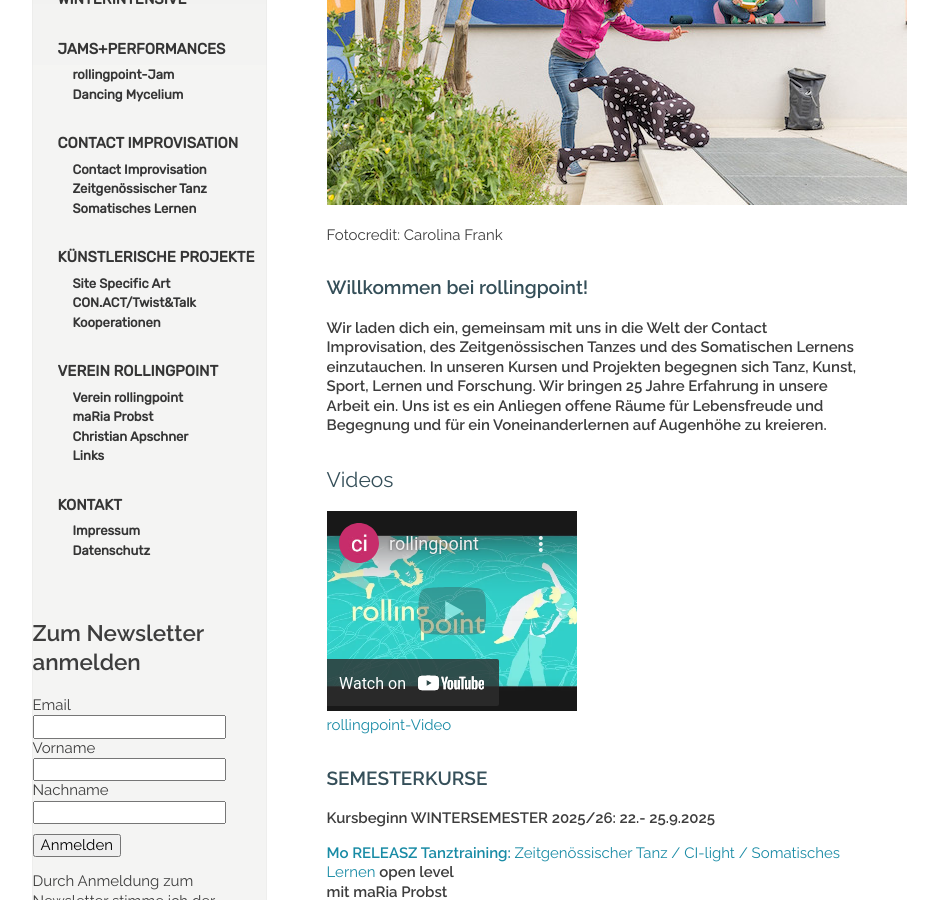
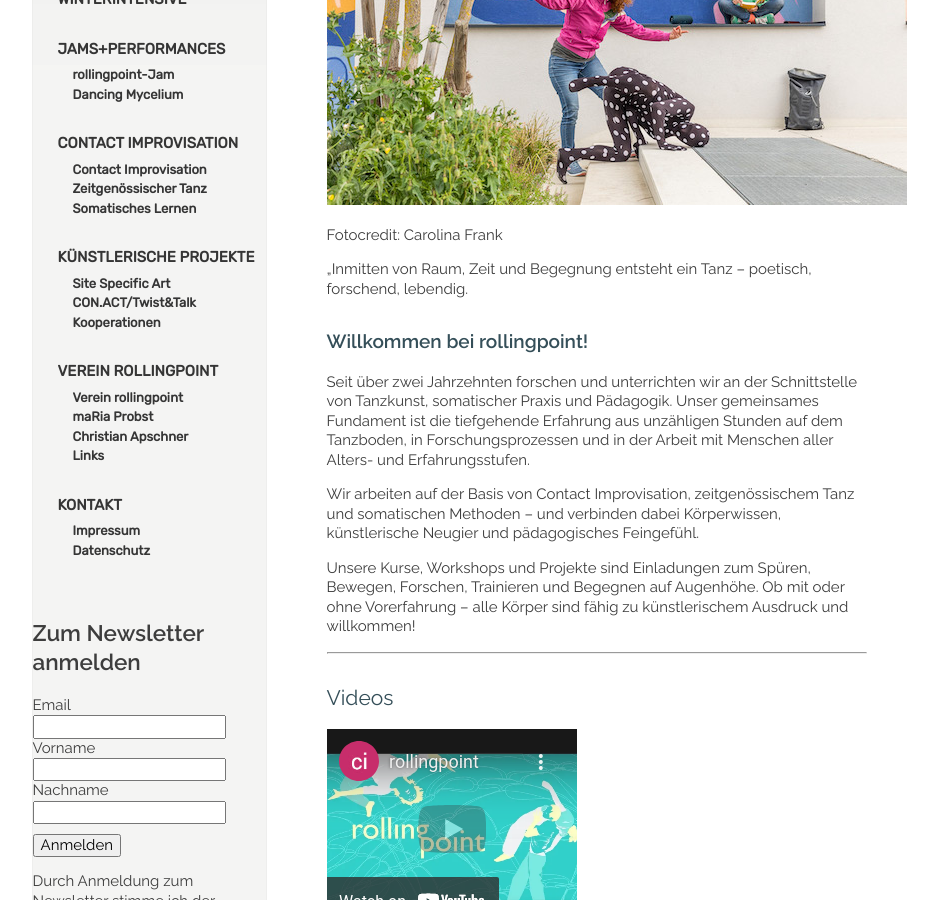
Before and after one commit to manulari/rollingpointat, a Jekyll site: the page built from _pages_de/index.md, in a window 1280 px wide and 900 px high, scrolled down 397 px. Shown: the whole window, without its empty margins (152-1090 px from the left). Built offline with Jekyll 4.4.1, drawn with Linux system fonts in a browser that asks for light colours; comment, search, counter and statistics services are not loaded.

Commit message:
Update page (de) “index”

```diff
--- a/_pages_de/index.md
+++ b/_pages_de/index.md
@@ -10,9 +10,27 @@ other_lang: /en/
 
 Fotocredit: Carolina Frank
 
+<!--StartFragment-->
+
+„Inmitten von Raum, Zeit und Begegnung entsteht ein Tanz – poetisch, forschend, lebendig.
+
+<!--EndFragment-->
+
 ### Willkommen bei rollingpoint!
 
-**Wir laden dich ein, gemeinsam mit uns in die Welt der Contact Improvisation, des Zeitgenössischen Tanzes und des Somatischen Lernens einzutauchen. In unseren Kursen und Projekten begegnen sich Tanz, Kunst, Sport, Lernen und Forschung. Wir bringen 25 Jahre Erfahrung in unsere Arbeit ein. Uns ist es ein Anliegen offene Räume für Lebensfreude und Begegnung und für ein Voneinanderlernen auf Augenhöhe zu kreieren.**
+Seit über zwei Jahrzehnten forschen und unterrichten wir an der Schnittstelle von Tanzkunst, somatischer Praxis und Pädagogik.
+Unser gemeinsames Fundament ist die tiefgehende Erfahrung aus unzähligen Stunden auf dem Tanzboden, in Forschungsprozessen und in der Arbeit mit Menschen aller Alters- und Erfahrungsstufen.
+
+Wir arbeiten auf der Basis von Contact Improvisation, zeitgenössischem Tanz und somatischen Methoden – und verbinden dabei Körperwissen, künstlerische Neugier und pädagogisches Feingefühl.
+
+Unsere Kurse, Workshops und Projekte sind Einladungen zum Spüren, Bewegen, Forschen, Trainieren und Begegnen auf Augenhöhe.
+Ob mit oder ohne Vorerfahrung – alle Körper sind fähig zu künstlerischem Ausdruck und willkommen!
+
+
+
+- - -
+
+<!--EndFragment-->
 
 
 
```
